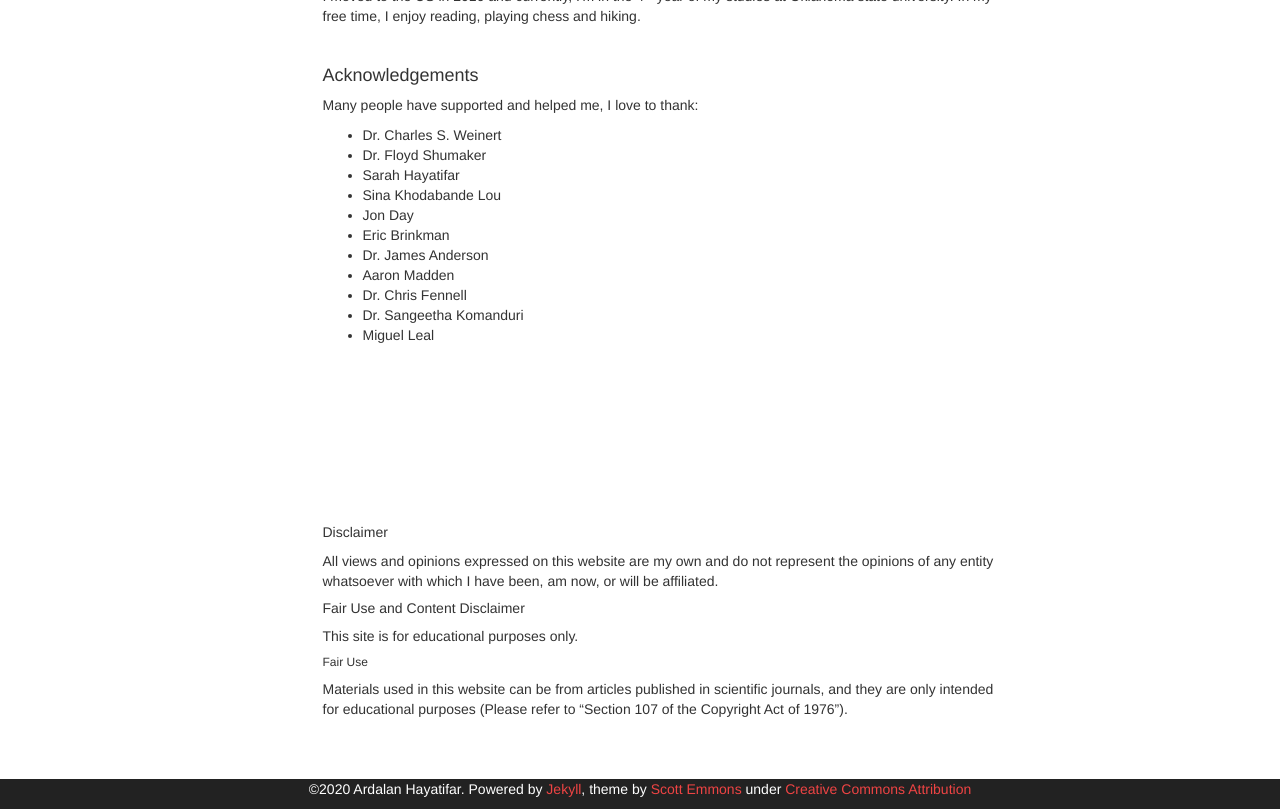
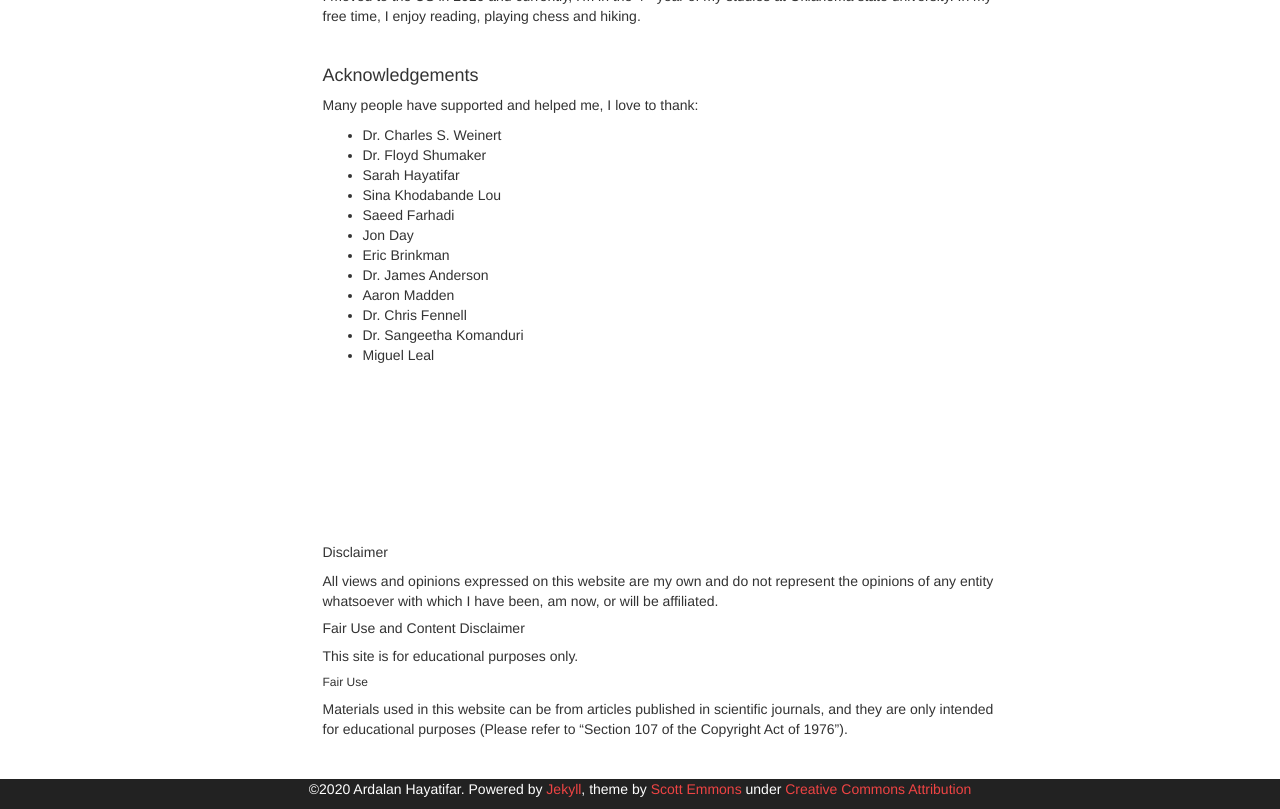
Before and after one commit to Ardalanhayatifar/ardalanhayatifar.github.io, a Jekyll site: the page built from about.html, in a window 1280 px wide and 973 px high, cut to the strip 164-973 px from the top of the window. Built offline with Jekyll 4.4.1, drawn with Linux system fonts in a browser that asks for light colours.

Commit message:
Update about.html

```diff
--- a/about.html
+++ b/about.html
@@ -19,6 +19,7 @@ permalink: "/about"
     <li>Dr. Floyd Shumaker</li>
     <li>Sarah Hayatifar</li>
     <li>Sina Khodabande Lou</li>
+    <li>Saeed Farhadi</li>
     <li>Jon Day</li>
     <li>Eric Brinkman</li>
     <li>Dr. James Anderson</li>
```
